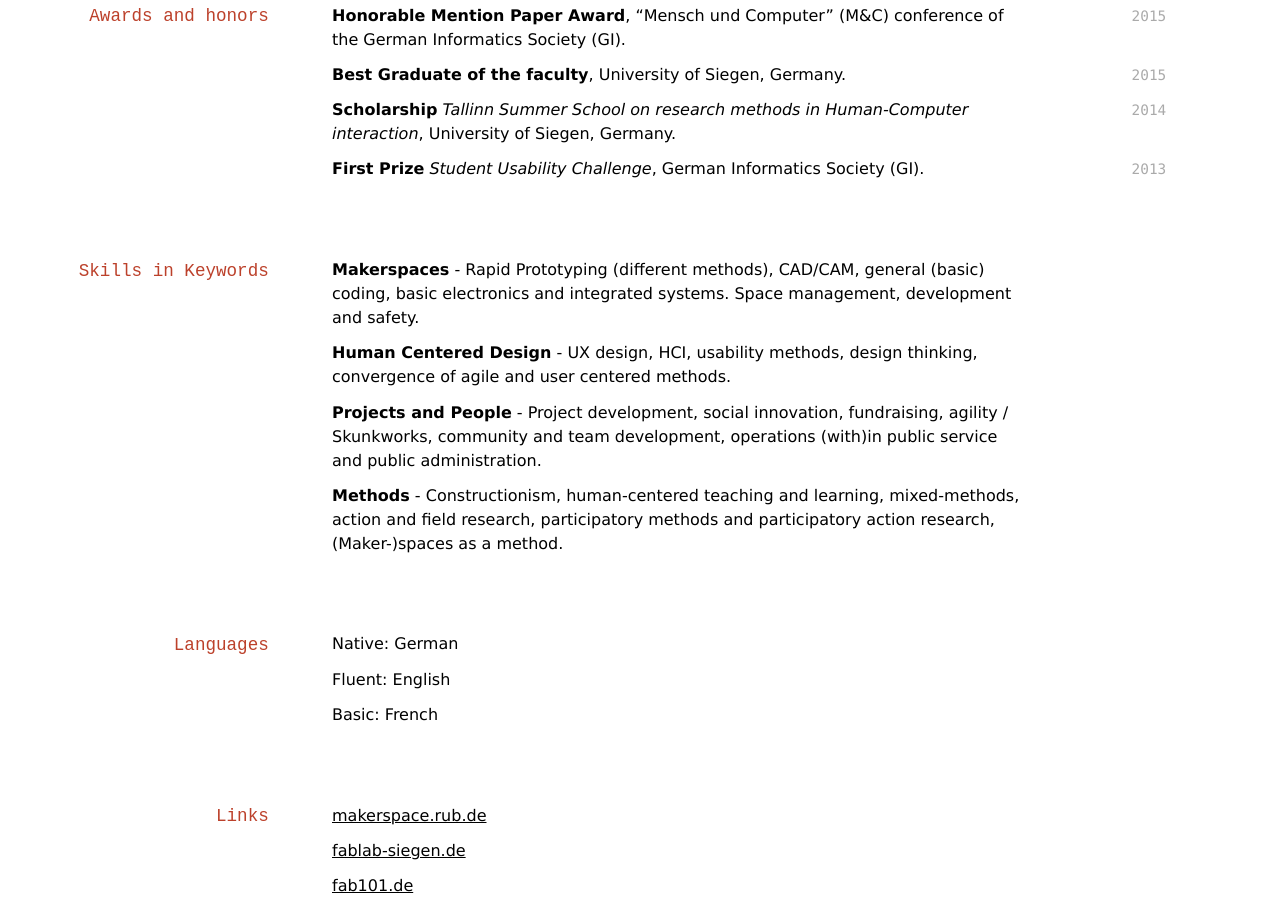
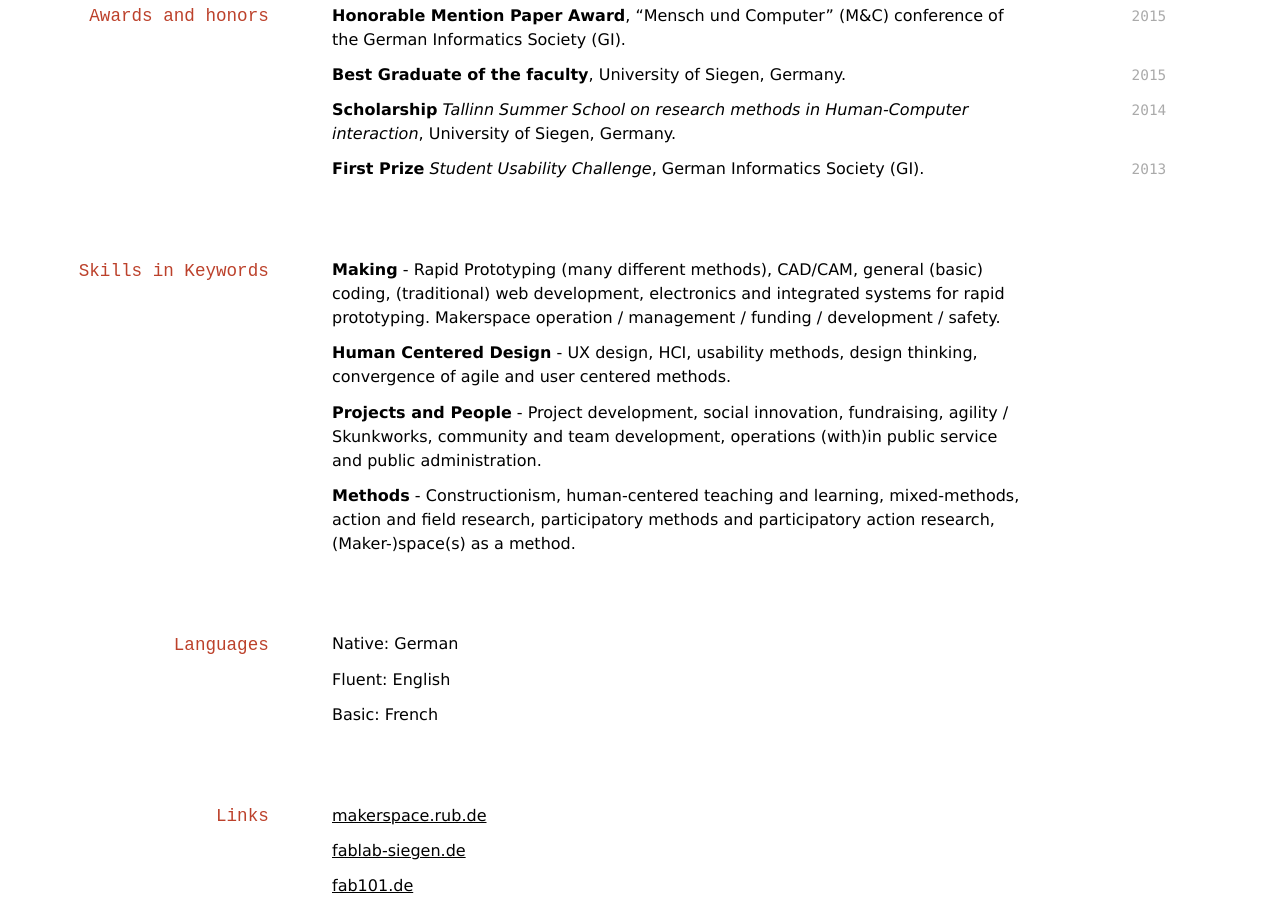
Before and after one commit to oliverstickel/oliverstickel.github.io, a Jekyll site: the page built from index.md, in a window 1280 px wide and 900 px high, scrolled down 4229 px. Built offline with Jekyll 4.4.1, drawn with Linux system fonts in a browser that asks for light colours; nearby versions of some CDN libraries; a style sheet for code colours, icons or effects is not loaded.

Commit message:
Update index.md

```diff
--- a/index.md
+++ b/index.md
@@ -140,13 +140,13 @@ Nowadays, I'm less involved in structured, academic teaching but mostly teach an
 
 ## Skills in Keywords
 
-**Makerspaces** - Rapid Prototyping (different methods), CAD/CAM, general (basic) coding, basic electronics and integrated systems. Space management, development and safety.
+**Making** - Rapid Prototyping (many different methods), CAD/CAM, general (basic) coding, (traditional) web development, electronics and integrated systems for rapid prototyping. Makerspace operation / management / funding / development / safety.
 
 **Human Centered Design** - UX design, HCI, usability methods, design thinking, convergence of agile and user centered methods.
 
 **Projects and People** - Project development, social innovation, fundraising, agility / Skunkworks, community and team development, operations (with)in public service and public administration.
 
-**Methods** - Constructionism, human-centered teaching and learning, mixed-methods, action and field research, participatory methods and participatory action research, (Maker-)spaces as a method.
+**Methods** - Constructionism, human-centered teaching and learning, mixed-methods, action and field research, participatory methods and participatory action research, (Maker-)space(s) as a method.
 
 ## Languages
 
```
